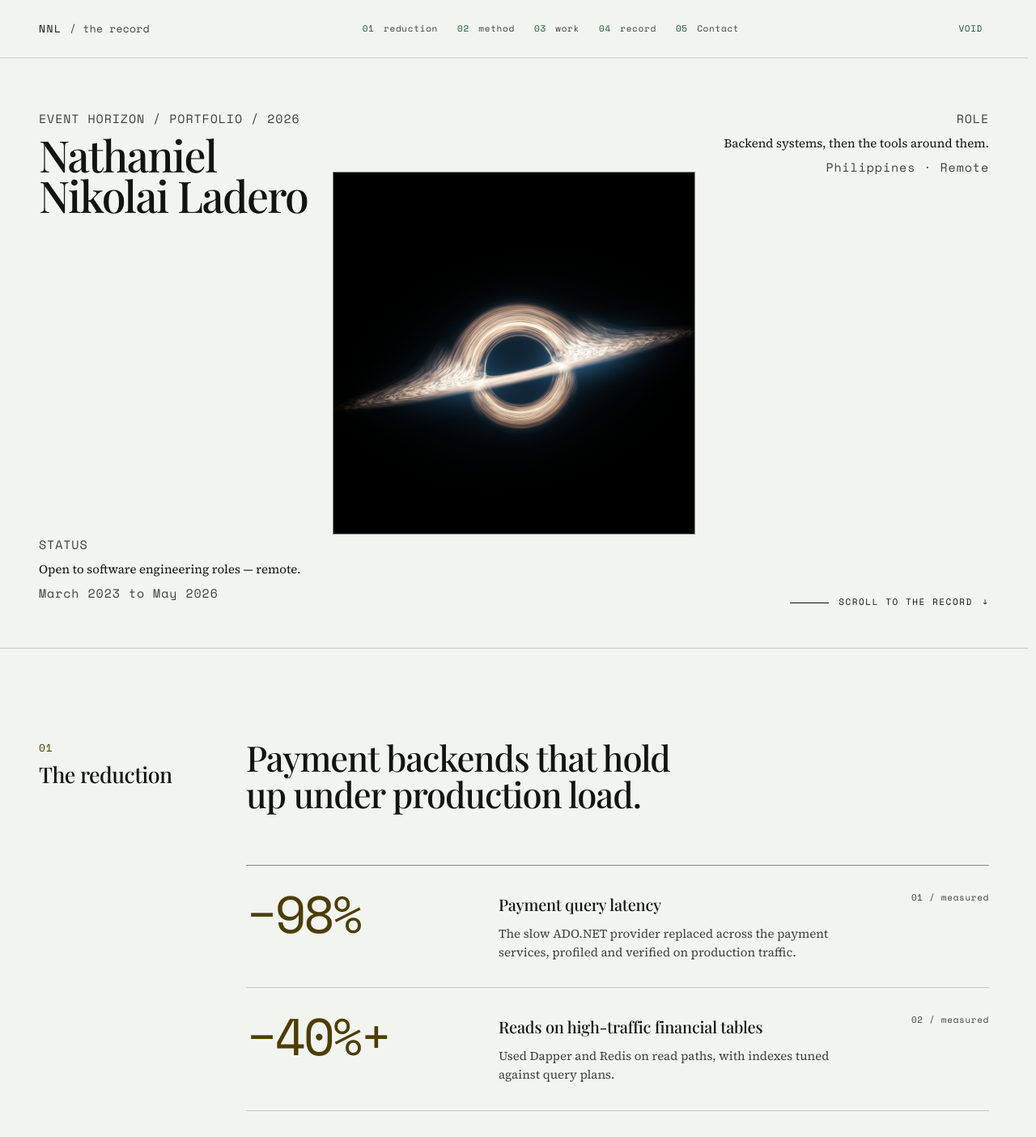
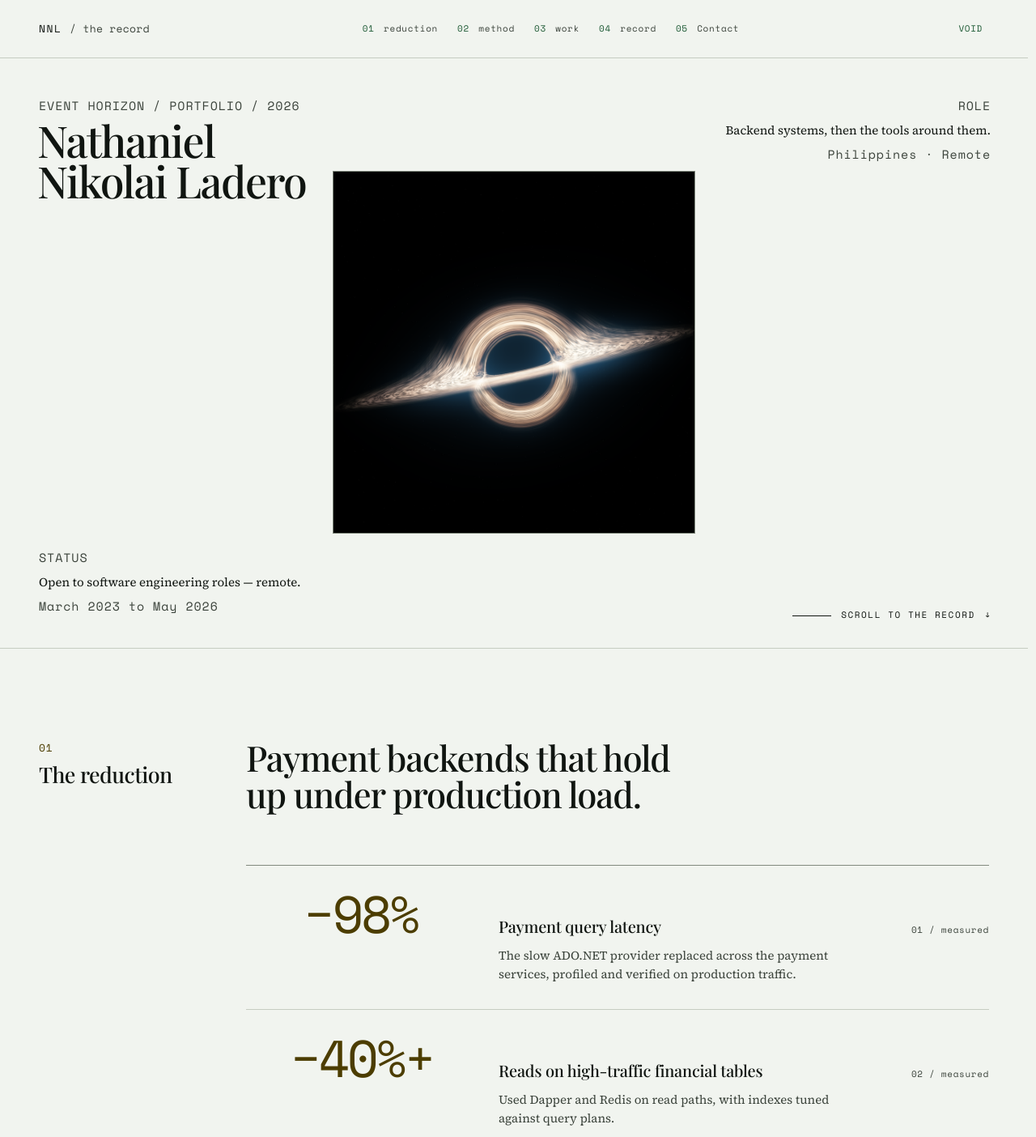
Before and after one commit to nathwn12/nathwn12.github.io, a React (Vite) app: page / in a window 1280 px wide. Shown: the top 1404 px of the page at 81% size. Built offline with nearby package versions, Linux system fonts and the light colour scheme.

Commit message:
style(styles): align hero and numeric columns

```diff
--- a/scripts/align-probe.mjs
+++ b/scripts/align-probe.mjs
@@ -97,6 +97,8 @@ function installMetrics() {
         cx: r.x + r.width / 2, cy: r.y + r.height / 2,
         color: cs.color, text: (el.textContent || "").trim().slice(0, 40),
         align: cs.textAlign,
+        hangL: parseFloat(cs.marginLeft) || 0,
+        hangR: parseFloat(cs.marginRight) || 0,
         edgeL: hr.x + parseFloat(hcs.paddingLeft || 0),
         edgeR: hr.right - parseFloat(hcs.paddingRight || 0),
         baseline: window.__align.baseline(el),
@@ -207,7 +209,9 @@ async function inkFor(page, spec, theme, ground, wide) {
       } else if (target.check === "hero-right-ink") {
         if (wide && box.align === "right") check(`right ink ${box.text}`, spec.tag, round(ink.right - box.edgeR), INK);
       } else if (target.check === "cell-right-ink") {
-        check(`cell right ink ${box.text}`, spec.tag, round(ink.right - box.right), INK);
+        if (spec.cellWide) {
+          check(`cell right ink ${box.text}`, spec.tag, round(ink.right - (box.right + box.hangR)), INK);
+        }
       } else if (target.check === "scroll-cue") {
         const parts = await page.evaluate(() => {
           const pick = (s) => window.__align.rect(document.querySelector(s));
@@ -243,9 +247,11 @@ async function inkFor(page, spec, theme, ground, wide) {
     if (!group.length) continue;
     for (const f of group) {
       const raw = round(f.ink.left - f.detail.ruleX);
-      const inset = (f.detail.figW - f.ink.w) / 2;
-      const residual = round(f.ink.left - (f.detail.figL + inset));
-      check(`figure ink left ${f.text}`, spec.tag, residual, INK, `raw rule delta ${raw}px, centred inset ${round(inset)}px`);
+      // Expected painted left = column centre minus half the painted width:
+      // the exact consequence of the ink-centre rule, with no box rounding.
+      const expectedLeft = f.detail.colCx - (f.ink.w - 1) / 2;
+      const inset = f.detail.figL === null ? 0 : expectedLeft - f.detail.figL;
+      check(`figure ink left ${f.text}`, spec.tag, round(f.ink.left - expectedLeft), INK, `raw rule delta ${raw}px, planned inset ${round(inset)}px`);
       check(`figure ink centre ${f.text}`, spec.tag, round(f.ink.cx - f.detail.colCx), INK);
       info(`figure hang ${f.text}`, spec.tag, `painted left ${raw}px from rule; glyph "${f.text}" is ${round(f.ink.w)}px wide in a ${round(f.detail.figW)}px column`);
     }
@@ -253,8 +259,11 @@ async function inkFor(page, spec, theme, ground, wide) {
     if (table === ".record-figure" && spec.recordWide && bases.length > 1) {
       check("record figures share one baseline", spec.tag, round(Math.max(...bases) - Math.min(...bases)), INK);
     } else if (table === ".proof-figure") {
+      if (!spec.figureWide) {
+        info("figure baseline", spec.tag, "phone row stacks the figure above the claim; no shared baseline by design");
+      }
       for (const f of group) {
-        if (f.detail.titleBase !== null) check(`figure baseline ${f.text}`, spec.tag, round(f.detail.figBase - f.detail.titleBase), INK);
+        if (spec.figureWide && f.detail.titleBase !== null) check(`figure baseline ${f.text}`, spec.tag, round(f.detail.figBase - f.detail.titleBase), INK);
       }
     }
   }
@@ -281,7 +290,11 @@ async function main() {
       await page.waitForTimeout(1100);
 
       const tag = `${view.name}/${theme}`;
-      const spec = { tag, gutter: SYSTEM.gutter(view.w), baseline: SYSTEM.baseline, recordWide: view.w >= 900, left: LEFT_BLOCKS, right: RIGHT_BLOCKS, ink: INK_TARGETS };
+      const spec = {
+        tag, gutter: SYSTEM.gutter(view.w), baseline: SYSTEM.baseline,
+        recordWide: view.w >= 900, figureWide: view.w >= 761, cellWide: view.w > 900,
+        left: LEFT_BLOCKS, right: RIGHT_BLOCKS, ink: INK_TARGETS,
+      };
       const m = await page.evaluate(LAYOUT_FN, spec);
       const gutter = m.tokens.gutter;
       const step = m.tokens.baseline;
@@ -290,7 +303,7 @@ async function main() {
       // the reserved scrollbar gutter; innerWidth/2 would be off by half it.
       const pageCentre = m.hero.x + m.hero.w / 2;
 
-      for (const b of m.left) check(`left ${b.sel}`, tag, round(b.x - b.edgeL), MECH);
+      for (const b of m.left) check(`left ${b.sel}`, tag, round(b.x - (b.edgeL + b.hangL)), MECH);
       for (const b of m.right) {
         // The phone HUD turns the role block into a left-aligned stack row.
         if (b.sel === ".hud-role" && view.w <= 620) continue;
--- a/src/components/LedgerPage.tsx
+++ b/src/components/LedgerPage.tsx
@@ -149,7 +149,12 @@ export default function LedgerPage() {
           <div className="proof-table">
             {proofRows.map((row, i) => (
               <div className="proof-row" data-reveal key={row.claim}>
-                <span className="proof-figure">{row.figure}</span>
+                <span
+                  className="proof-figure"
+                  data-figure-hang={row.figure.endsWith("%") ? "percent" : undefined}
+                >
+                  {row.figure}
+                </span>
                 <div className="proof-text">
                   <h3>{row.claim}</h3>
                   <p>{row.detail}</p>
--- a/src/styles/base.css
+++ b/src/styles/base.css
@@ -69,11 +69,6 @@ body {
   margin-inline: auto;
   padding-inline: var(--rec-gutter);
 }
-@media (min-width: 900px) {
-  .frame {
-    padding-inline: var(--rec-gutter-lg);
-  }
-}
 
 .rule {
   display: block;
--- a/src/styles/ledger.css
+++ b/src/styles/ledger.css
@@ -33,12 +33,6 @@
   background: var(--rec-ground);
   border-bottom: var(--rec-rule-w) solid var(--rec-rule);
 }
-@media (min-width: 900px) {
-  .masthead {
-    padding-inline: var(--rec-gutter-lg);
-  }
-}
-
 .masthead-mark {
   color: var(--rec-ink);
   font-size: var(--rec-text-data-lg);
@@ -216,15 +210,6 @@
   color: var(--rec-hero-ink);
   pointer-events: none;
 }
-@media (min-width: 900px) {
-  .hero-hud {
-    padding-top: calc(var(--rec-space-8) + env(safe-area-inset-top));
-    padding-right: calc(var(--rec-gutter-lg) + env(safe-area-inset-right));
-    padding-bottom: calc(var(--rec-space-7) + env(safe-area-inset-bottom));
-    padding-left: calc(var(--rec-gutter-lg) + env(safe-area-inset-left));
-  }
-}
-
 .eyebrow {
   margin: 0 0 var(--rec-space-3);
   color: var(--rec-hero-ink-muted);
@@ -248,13 +233,21 @@
   letter-spacing: var(--rec-tracking-data);
   line-height: var(--rec-leading-data);
 }
+/* The mono E of ROLE and the serif e of Remote sit 2px past the margin;
+   the period on the middle line carries only part of that sidebearing. */
+.hud-role p {
+  margin-right: var(--rec-role-hang);
+}
 
 .hud-name {
   grid-column: 1;
   grid-row: 1;
 }
 .hud-name h1 {
-  margin: 0;
+  /* The serif N hangs 2px into the gutter: its left sidebearing reads inset
+     against the mono E above it. The nudge lands the first baseline on the
+     eyebrow's rhythm grid. */
+  margin: 0 0 0 var(--rec-name-hang);
   max-width: 13ch;
   font-family: var(--font-display);
   font-size: clamp(2.1rem, 4.2vw, 4.5rem);
@@ -262,6 +255,7 @@
   line-height: 0.94;
   letter-spacing: -0.03em;
   text-wrap: balance;
+  transform: translateY(var(--rec-name-nudge));
 }
 
 .hud-role {
@@ -278,10 +272,13 @@
 }
 
 .hud-scroll {
+  /* Hang the ↓ 3px past the margin: its right sidebearing leaves the rule and
+     the word reading short by the same amount. */
   grid-column: 2;
   grid-row: 3;
   align-self: end;
   justify-self: end;
+  margin-right: var(--rec-cue-hang);
   display: flex;
   align-items: center;
   gap: var(--rec-space-3);
@@ -334,17 +331,20 @@
 [data-theme="light"] .horizon-plate {
   inset: auto;
   top: 50%;
-  left: 50%;
+  left: var(--rec-object-axis);
   width: min(64vw, 56vh, 44rem);
   aspect-ratio: 16 / 10;
-  transform: translate(-50%, -50%);
+  transform: translate(-50%, calc(-50% + var(--rec-object-nudge)));
   border: var(--rec-rule-w) solid var(--rec-rule-strong);
   background: var(--rec-void);
 }
 @media (max-width: 620px) {
   [data-theme="light"] .horizon-plate {
+    /* In the column the object's left edge owns the gutter, not its centre. */
     top: 44%;
+    left: var(--rec-gutter);
     width: min(72vw, 42vh, 44rem);
+    transform: translateY(calc(-50% + var(--rec-object-nudge)));
   }
 }
 
@@ -352,8 +352,8 @@
 
 .ledger-section {
   display: grid;
-  grid-template-columns: 13rem minmax(0, 1fr);
-  column-gap: var(--rec-space-7);
+  grid-template-columns: var(--rec-rail-w) minmax(0, 1fr);
+  column-gap: var(--rec-rail-gap);
   padding-block: var(--rec-band-lg);
   border-top: var(--rec-rule-w) solid var(--rec-rule);
 }
@@ -425,7 +425,8 @@
   display: grid;
   grid-template-columns: 18rem minmax(0, 1fr) auto;
   gap: var(--rec-space-5);
-  align-items: start;
+  /* The claim's first baseline leads; the numeral and the tag meet it. */
+  align-items: baseline;
   padding-block: var(--rec-space-6);
   border-bottom: var(--rec-rule-w) solid var(--rec-rule);
 }
@@ -436,6 +437,16 @@
   line-height: 0.84;
   letter-spacing: -0.06em;
   font-variant-numeric: tabular-nums;
+  /* Binding rule: painted ink centre, not the layout box, owns the column.
+     The negative tracking leaves a trailing gap; the indent shifts only the
+     ink, so the column axis stays put. */
+  text-align: center;
+  text-indent: -3px;
+}
+/* The minus sign's ink box is wider than its advance; a figure ending in %
+   needs a further 2px to put its painted centre on the column axis. */
+.proof-figure[data-figure-hang="percent"] {
+  text-indent: var(--rec-percent-hang);
 }
 .proof-text h3 {
   margin: 0 0 var(--rec-space-2);
@@ -587,9 +598,12 @@
   line-height: 1.5;
 }
 .row-meta {
+  /* Hang the trailing year's last digit 2px into the gutter; its right
+     sidebearing otherwise leaves the column reading short. */
   color: var(--rec-ink-muted);
   font-size: var(--rec-text-data-sm);
   text-align: right;
+  margin-right: var(--rec-meta-hang);
 }
 .row-arrow {
   color: var(--rec-signal);
@@ -629,6 +643,7 @@
 .record-figures {
   display: grid;
   grid-template-columns: repeat(3, minmax(0, 1fr));
+  align-items: baseline;
   margin-bottom: var(--rec-space-8);
   border-top: var(--rec-rule-w) solid var(--rec-rule-strong);
 }
@@ -650,6 +665,8 @@
   line-height: 0.86;
   letter-spacing: -0.06em;
   font-variant-numeric: tabular-nums;
+  text-align: center;
+  text-indent: -3px;
 }
 .figure-label {
   display: block;
--- a/src/styles/tokens.css
+++ b/src/styles/tokens.css
@@ -57,16 +57,29 @@
   --rec-space-9: 6rem;
   --rec-space-10: 8rem;
 
-  --rec-rail-w: 15rem;
+  /* One alignment system. Every edge and every vertical step reads from here. */
+  --rec-gutter: 1.25rem;
+  --rec-rail-w: 13rem;
+  --rec-rail-gap: var(--rec-space-7);
+  --rec-baseline: 0.5rem;
+  --rec-object-axis: 50%;
 
   --rec-frame: 82rem;
-  --rec-gutter: 1.25rem;
-  --rec-gutter-lg: 3rem;
   --rec-band: 4rem;
   --rec-band-lg: 7rem;
 
   --rec-rhythm: var(--rec-space-5);
   --rec-rhythm-lg: var(--rec-space-5);
+
+  /* Optical corrections. The eyebrow baseline leads the hero; these land the
+     name's first baseline and the object's top on its rhythm grid. */
+  --rec-name-nudge: -3px;
+  --rec-object-nudge: 0px;
+  --rec-name-hang: -2px;
+  --rec-role-hang: -2px;
+  --rec-cue-hang: -3px;
+  --rec-meta-hang: -2px;
+  --rec-percent-hang: -5px;
 
   --rec-rule-w: 1px;
   --rec-header-h: 4.5rem;
@@ -81,6 +94,26 @@
   --rec-z-reticle: 70;
   --rec-z-curtain: 80;
   --rec-z-skip: 100;
+}
+
+@media (min-width: 620px) and (max-width: 899px) {
+  :root {
+    --rec-object-nudge: 3px;
+  }
+}
+@media (min-width: 900px) {
+  :root {
+    --rec-gutter: 3rem;
+    --rec-name-nudge: -2px;
+    --rec-object-nudge: -1px;
+  }
+}
+@media (min-width: 2000px) {
+  :root {
+    --rec-name-nudge: 3px;
+    --rec-object-nudge: -3px;
+    --rec-percent-hang: -6px;
+  }
 }
 
 [data-theme="light"] {
@@ -150,7 +183,7 @@
   --text-ledger-mail: clamp(1.25rem, 3.1vw, 3rem);
 
   --spacing-gutter: var(--rec-gutter);
-  --spacing-gutter-lg: var(--rec-gutter-lg);
+  --spacing-gutter-lg: var(--rec-gutter);
   --spacing-band: var(--rec-band);
   --spacing-band-lg: var(--rec-band-lg);
   --spacing-row: var(--rec-space-5);
```
